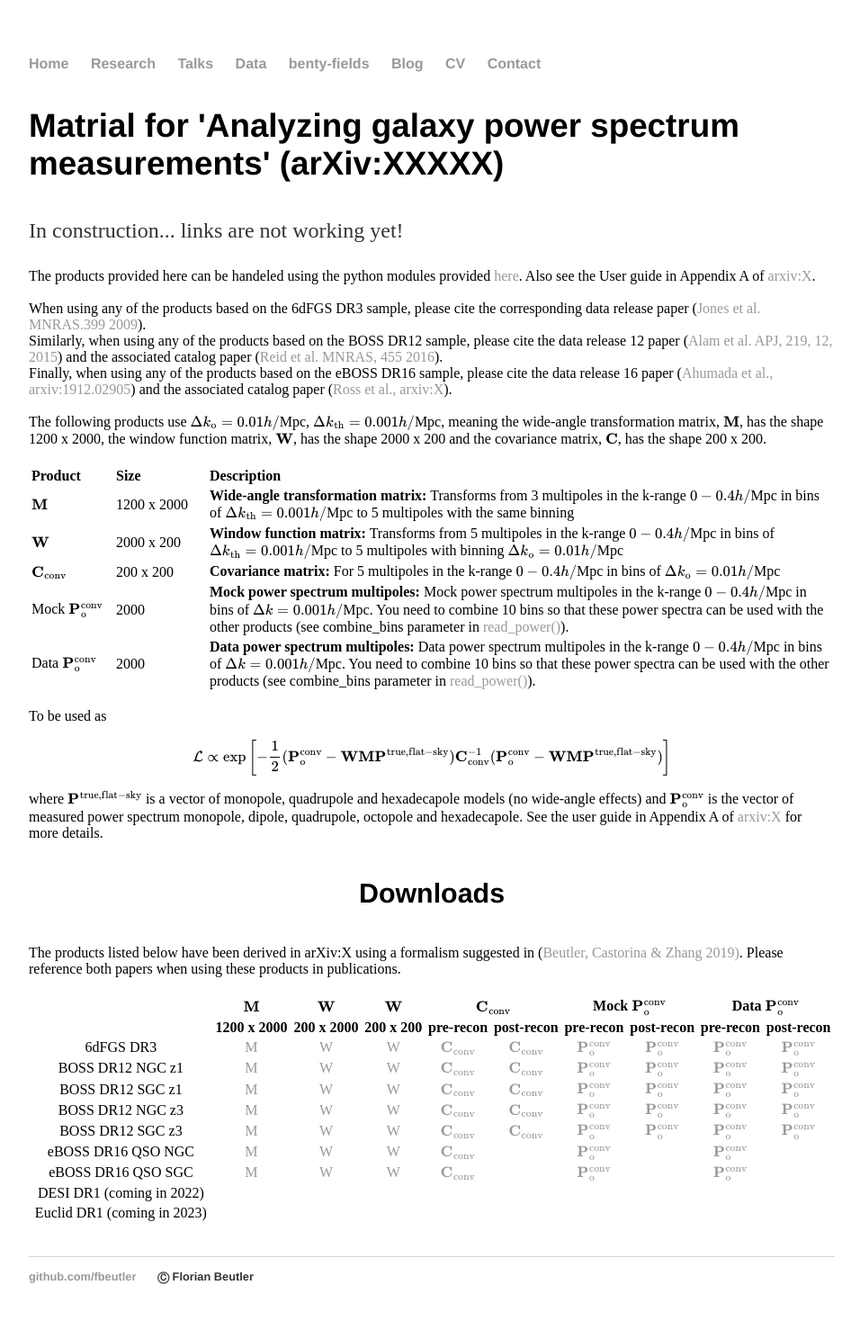
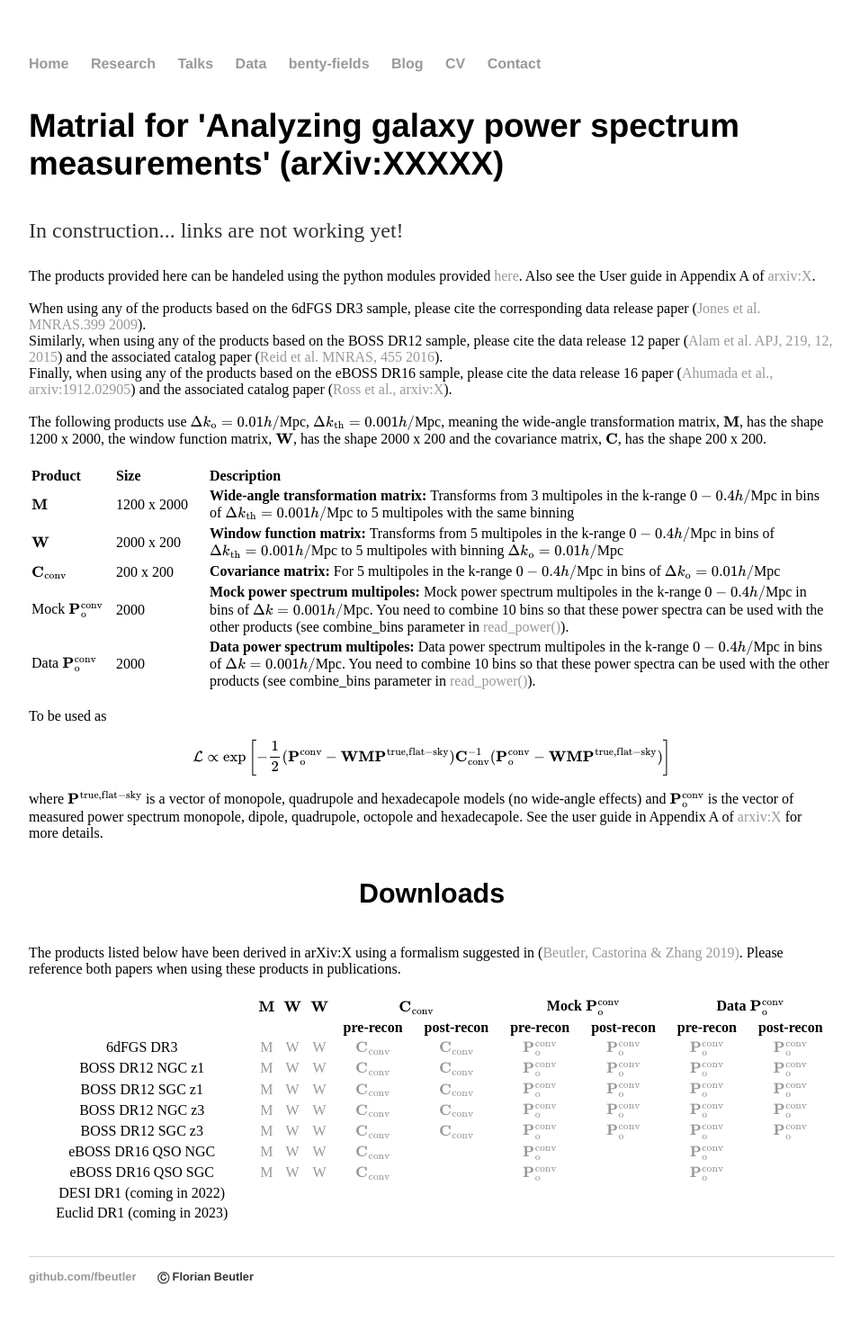
Before and after one commit to fbeutler/fbeutler.github.io, a Jekyll site: the page built from hub/deconv_paper.html, in a window 1280 px wide. Shown: the whole page at 90% size, without its empty margins (160-1116 px from the left). Built offline with Jekyll 4.4.1, drawn with Linux system fonts in a browser that asks for light colours.

Commit message:
Update deconv_paper.html

```diff
--- a/hub/deconv_paper.html
+++ b/hub/deconv_paper.html
@@ -97,9 +97,9 @@ Finally, when using any of the products based on the eBOSS DR16 sample, please c
   </tr>
   <tr style="text-align: center">
     <th></th>
-    <th>1200 x 2000</th>
-    <th>200 x 2000</th>
-    <th>200 x 200</th>
+    <th></th>
+    <th></th>
+    <th></th>
     <th>pre-recon</th>
     <th>post-recon</th>
     <th>pre-recon</th>
```
